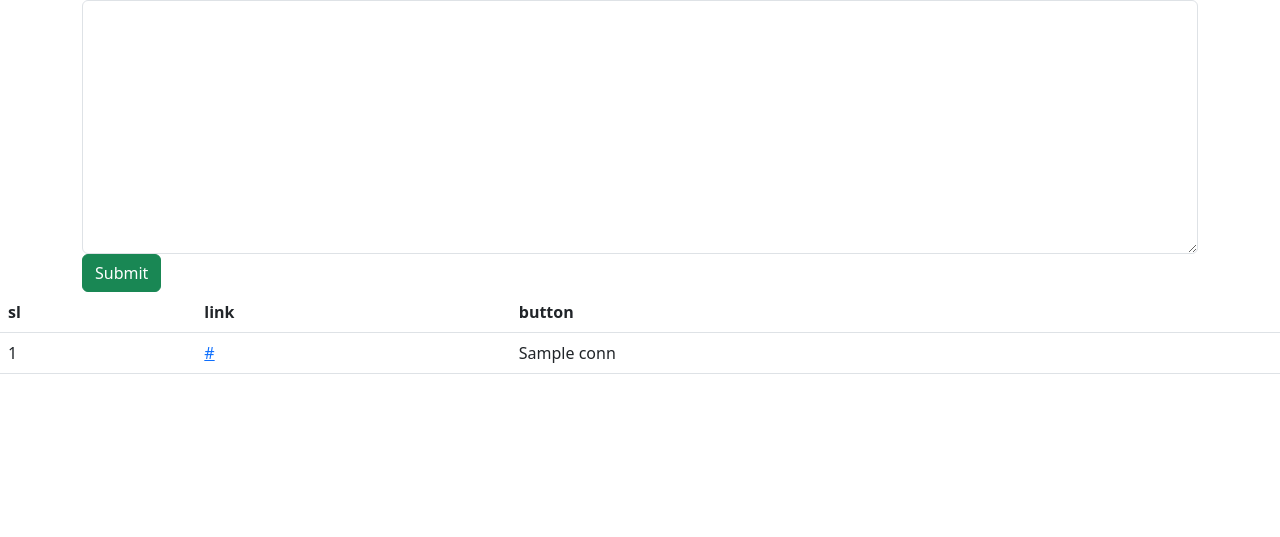
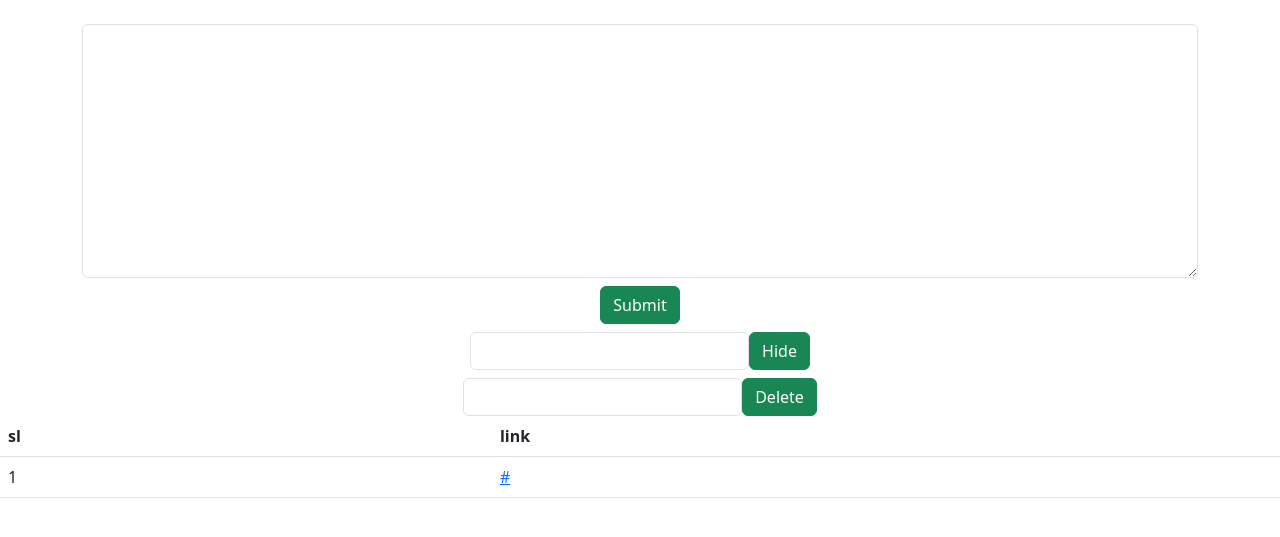
Before and after one commit to faysal505/linkedin, a Flask app: template templates/home.html in a window 1280 px wide. Shown: the top 537 px of the page. Run offline with Flask 3, Linux system fonts and the light colour scheme; the template is opened without the code that fills it: most values are stand-ins (such as "Sample title", 1, 10 or a date in 2020).

Commit message:
Add files via upload

```diff
--- a/templates/home.html
+++ b/templates/home.html
@@ -7,17 +7,34 @@
   <title>Profile Link</title>
   <link href="https://cdn.jsdelivr.net/npm/bootstrap@5.3.0/dist/css/bootstrap.min.css" rel="stylesheet"
     integrity="sha384-9ndCyUaIbzAi2FUVXJi0CjmCapSmO7SnpJef0486qhLnuZ2cdeRhO02iuK6FUUVM" crossorigin="anonymous">
+
+  <style>
+    a:focus {
+      color: red;
+    }
+  </style>
 </head>
 
 <body>
 
 
-  <div class="container">
+  <div class="container mt-4">
     <form action="/submit" method="post">
-      <div>
+      <div class="mb-2">
         <textarea name="link" class="form-control" id="" cols="30" rows="10"></textarea>
       </div>
-      <div><button type="submit" class="btn btn-success">Submit</button></div>
+      <div class="d-flex justify-content-center mb-2"><button type="submit" class="btn btn-success">Submit</button>
+      </div>
+    </form>
+
+    <form action="/status" method="post" class="d-flex justify-content-center mb-2">
+      <input type="text" name="id" class="form-control w-25 d-inline-block">
+      <button type="submit" class="btn btn-success">Hide</button>
+    </form>
+
+    <form action="/delete" method="post" class="d-flex justify-content-center">
+      <input type="text" name="id" class="form-control w-25 d-inline-block">
+      <button type="submit" class="btn btn-success">Delete</button>
     </form>
   </div>
 
@@ -26,24 +43,18 @@
     <tr>
       <th>sl</th>
       <th>link</th>
-      <th>button</th>
+      <!-- <th>button</th> -->
     </tr>
 
     {% for record in data %}
     <tr>
       <td>{{record.id}}</td>
       <td><a href="{{record.link}}" target="blank">{{record.link}}</a></td>
-      <td>{{record.conn}}</td>
+      <!-- <td>{{record.conn}}</td> -->
     </tr>
     {%endfor%}
 
 
-
-    <!-- <tr>
-      <td>1</td>
-      <td><a href="https://www.linkedin.com/in/noman-farookhi-26877b283" target="blank">https://www.linkedin.com/in/noman-farookhi-26877b283</a></td>
-      <td>30</td>
-    </tr> -->
   </table>
   <script src="https://cdn.jsdelivr.net/npm/bootstrap@5.3.0/dist/js/bootstrap.bundle.min.js"
     integrity="sha384-geWF76RCwLtnZ8qwWowPQNguL3RmwHVBC9FhGdlKrxdiJJigb/j/68SIy3Te4Bkz"
```
